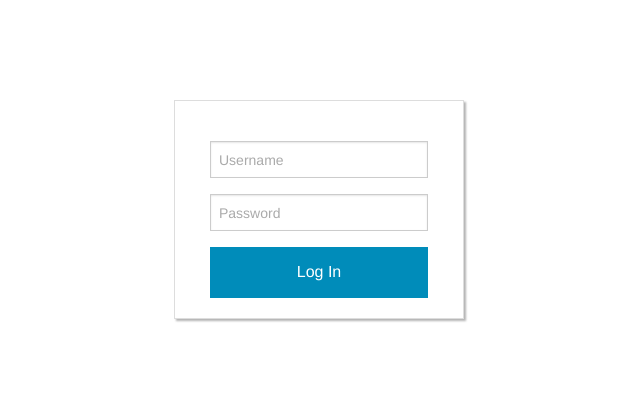
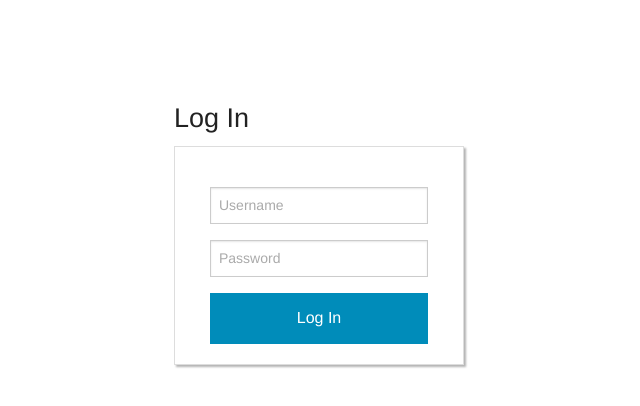
Before and after one commit to RaulButuc/fitnesslife, a website: page frontend/templates/log-in.html in a window 1280 px wide. Shown: the whole page, without its empty margins (321-961 px from the left). Drawn offline with Linux system fonts and the light colour scheme; files that its build step writes are made by us from their sources.

Commit message:
small login ui changes

```diff
--- /dev/null
+++ b/frontend/css/ceva.css
@@ -0,0 +1,18 @@
+.body {
+  background: #F0F0F3;
+}
+.login-box {
+
+  box-shadow: 2px 2px 2px rgba(0,0,0,0.3) !important;
+  background: #fff;
+  border: 1px solid #ddd;
+  padding: 40px 20px 0 20px;
+}
+
+.login-box-wrapper {
+	margin: 100px 0;
+}
+
+.login-box-wrapper-2 {
+	margin: 50px 0;
+}
--- a/frontend/templates/log-in.html
+++ b/frontend/templates/log-in.html
@@ -5,7 +5,9 @@
         <link rel="stylesheet" href="../css/ceva.css" >
   </head>
   <body class = "body-login">
-    <div class="large-3 large-centered columns">
+   <div class="large-3 large-centered columns">
+   <div class="login-box-wrapper">
+      <h3 class="title">Log In</h3>
       <div class="login-box">
         <div class="row">
           <div class="small-12 columns">
@@ -29,6 +31,7 @@
           </div>
         </div>
       </div>
+      </div>
     </div>
   </body>
 </html>
```
Also changed, not shown: frontend/templates/sign-up.html (+4 -1 lines).
